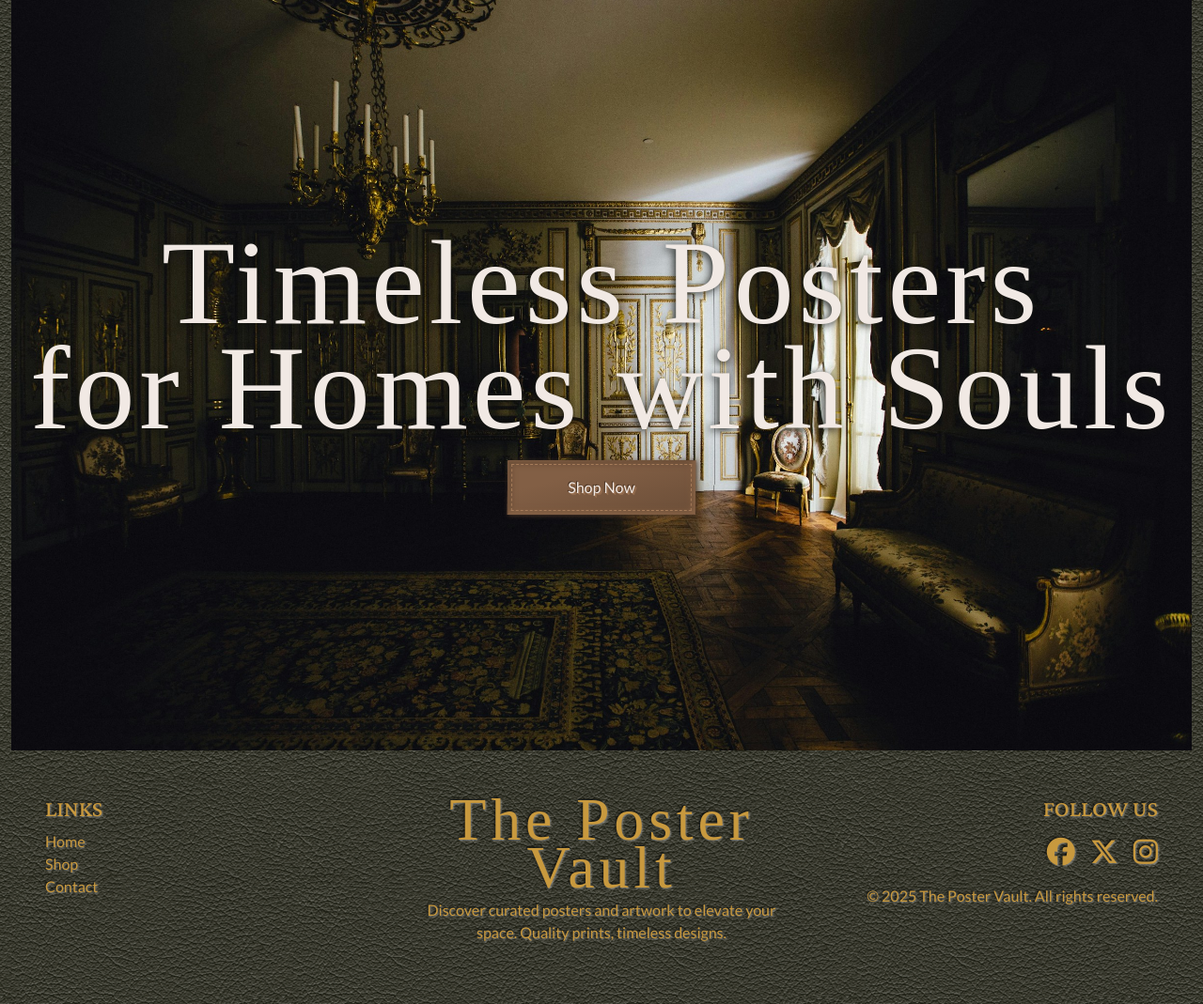
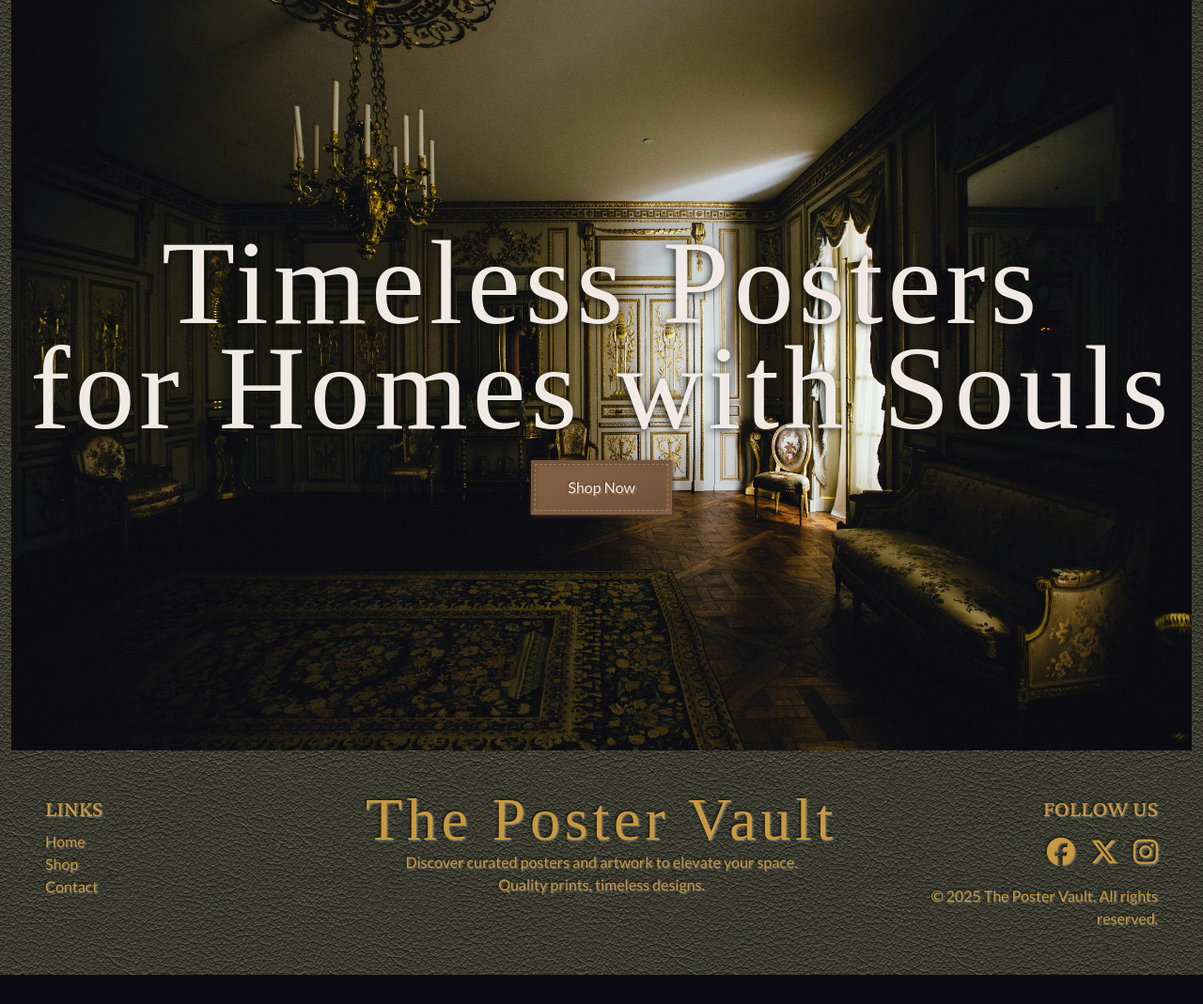
Before and after one commit to ssannejohansson/MS4, a Django app: template home/templates/home/index.html in a window 1280 px wide. Shown: the part 249-1318 px from the top of the page at 94% size. After the commit the page ends 1287 px from the top, so only its background shows below. Run offline with Django 3.2, Linux system fonts and the light colour scheme; the template is opened without the code that fills it, so the values that code supplies are empty; some libraries are stand-ins or nearby versions; some web fonts are replaced.

Commit message:
Fix order confirmation layout. Add line height to logo

```diff
--- a/home/templates/home/index.html
+++ b/home/templates/home/index.html
@@ -5,11 +5,9 @@
 {% block page_header %}
 <header class="container-fluid">
   <div class="d-flex flex-column align-items-center justify-content-center text-center" id="header-index">
-    <div>
-      <h1 id="hero-text">
-        Timeless Posters <br>
-        for Homes with Souls
-      </h1>
+    <div class="ps-3 pe-3">
+      <h1 class="hero-text">Timeless Posters<br>
+        for Homes with Souls</h1>
     </div>
     <div class="mt-2">
       <a href="{% url 'products' %}" class="btn leather-btn-index py-3">Shop Now</a>
--- a/static/css/base.css
+++ b/static/css/base.css
@@ -184,6 +184,7 @@
      font-family: var(--logo-font);
      font-size: 4rem;
      letter-spacing: 0.3rem;
+     line-height: 3rem;
      color: var(--dark-yellow);
      text-shadow: -1px -1px 3px rgba(0, 0, 0, .8), 1px 1px 2px rgba(255, 255, 255, .45);
  }
@@ -399,7 +400,7 @@
      height: 400px;
  }
 
- #hero-text {
+ .hero-text {
      color: var(--primary-text-color);
      font-family: var(--logo-font);
      font-size: 3.5rem;
@@ -409,7 +410,7 @@
  }
 
  .leather-btn-index {
-     width: 200px;
+     width: 150px;
      background-color: var(--warm-brown);
      background-image: linear-gradient(to bottom right, #825F45 30%, #6B4E38);
      transform: skew(-1deg) rotate(0.2deg);
@@ -629,7 +630,7 @@
  /* Media query: tablet and larger (768px and up) */
  @media screen and (min-width: 768px) {
 
-     #hero-text {
+     .hero-text {
          font-size: 5rem;
          line-height: 4rem;
      }
@@ -650,7 +651,7 @@
          height: 600px;
      }
 
-     #hero-text {
+     .hero-text {
          font-size: 8rem;
          line-height: 7rem;
      }
--- a/templates/includes/footer.html
+++ b/templates/includes/footer.html
@@ -3,7 +3,7 @@
         <div class="row gy-4 head-btns text-center text-md-start">
 
             <!-- Links -->
-            <div class="col-12 col-md-4 mb-4 mb-md-0">
+            <div class="col-12 col-md-3 mb-4 mb-md-0">
                 <ul class="list-unstyled">
                     <h4>Links</h4>
                     <li><a href="{% url 'home' %}">Home</a></li>
@@ -13,15 +13,16 @@
             </div>
 
             <!-- Logo -->
-            <div class="col-12 col-md-4 mb-4 mb-md-0 text-center">
+            <div class="col-12 col-md-6 mb-4 mb-md-0 text-center">
                 <h5>The Poster Vault</h5>
                 <p class="text-muted custom-text-muted">
-                    Discover curated posters and artwork to elevate your space. Quality prints, timeless designs.
+                    Discover curated posters and artwork to elevate your space. <br>
+                    Quality prints, timeless designs.
                 </p>
             </div>
 
             <!-- Social / Contact -->
-            <div class="col-12 col-md-4 text-center text-md-end">
+            <div class="col-12 col-md-3 text-center text-md-end">
                 <h4 class="mb-3">Follow Us</h4>
                 <div class="d-flex gap-3 justify-content-center justify-content-md-end">
                     <a href="https://www.facebook.com/" target="_blank"><i class="fa-brands fa-facebook"></i></a>
--- a/templates/includes/mobile-top-header.html
+++ b/templates/includes/mobile-top-header.html
@@ -1,7 +1,7 @@
 <section class="d-flex flex-column align-items-center d-lg-none">
 
     <!-- Logo -->
-    <div class="text-center mt-3 mb-3 p-0" id="logo">
+    <div class="text-center mt-4 mb-3 p-0" id="logo">
         <a href="{% url 'home' %}" class="nav-link main-logo-link">
             <h1 id="logo-text">The Poster Vault</h1>
         </a>
```
Also changed, not shown: checkout/templates/checkout/checkout_success.html (+3 -5 lines).
